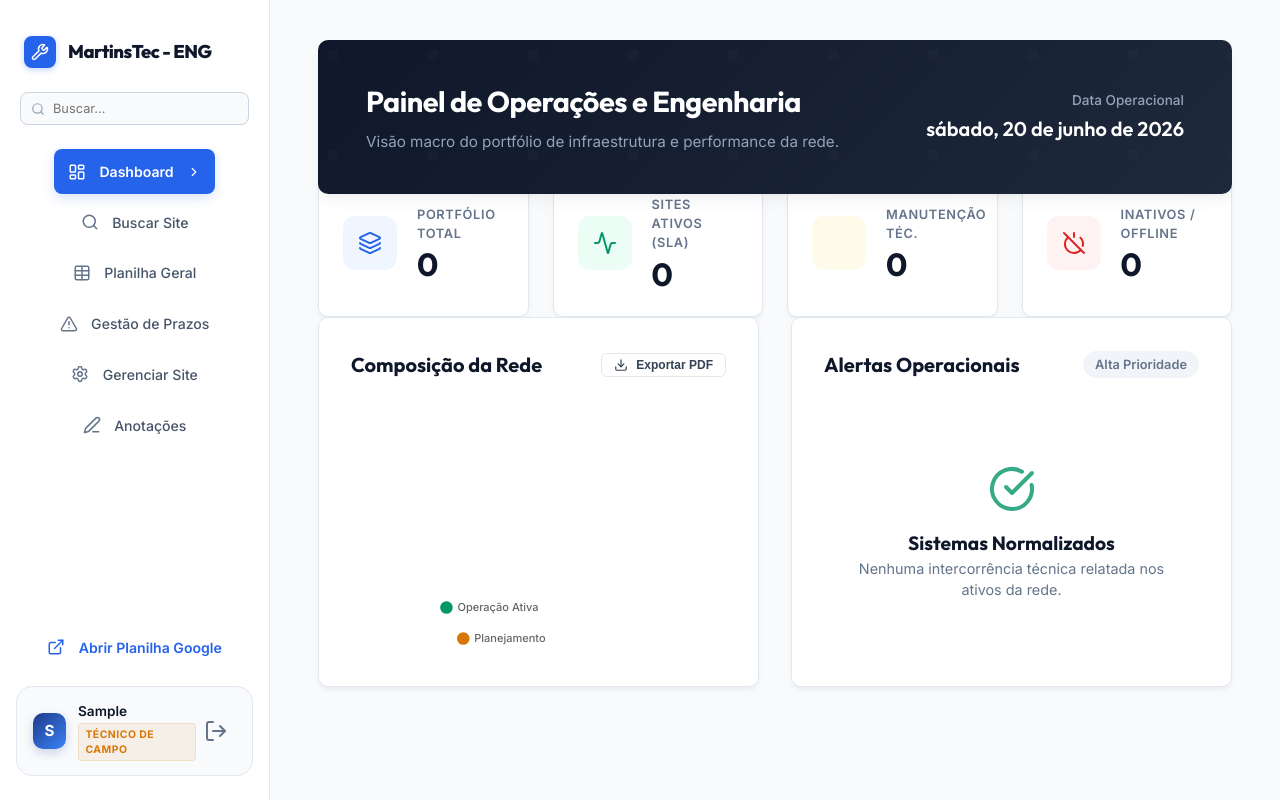
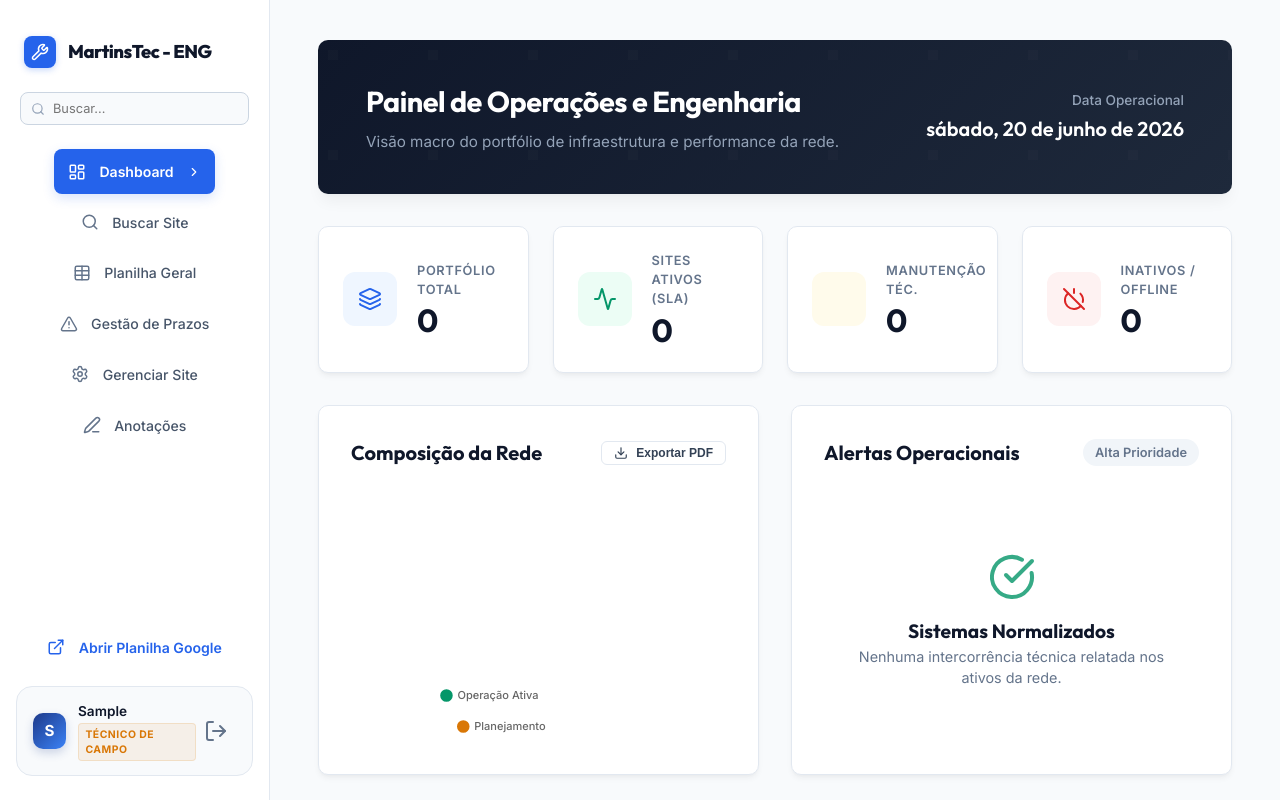
Before and after one commit to Jvsosa/MartinsTec, a Django app: page / in a window 1280 px wide. Run offline with Django 5.2, Linux system fonts and the light colour scheme; the visitor is signed in with stand-in values (Sample User, id 1); data that the repository does not hold is empty.

Commit message:
fix: corrige sobreposição do hero banner no dashboard

```diff
--- a/templates/sites/site_list.html
+++ b/templates/sites/site_list.html
@@ -137,7 +137,8 @@
         display: grid;
         grid-template-columns: repeat(4, 1fr);
         gap: 1.5rem;
-        margin-top: -1.5rem; /* Puxa os KPIs um pouco para cima do hero banner se quiser, ou mantém normal */
+        margin-top: 2rem;
+        margin-bottom: 2rem;
     }
 
     .kpi-card {
```
